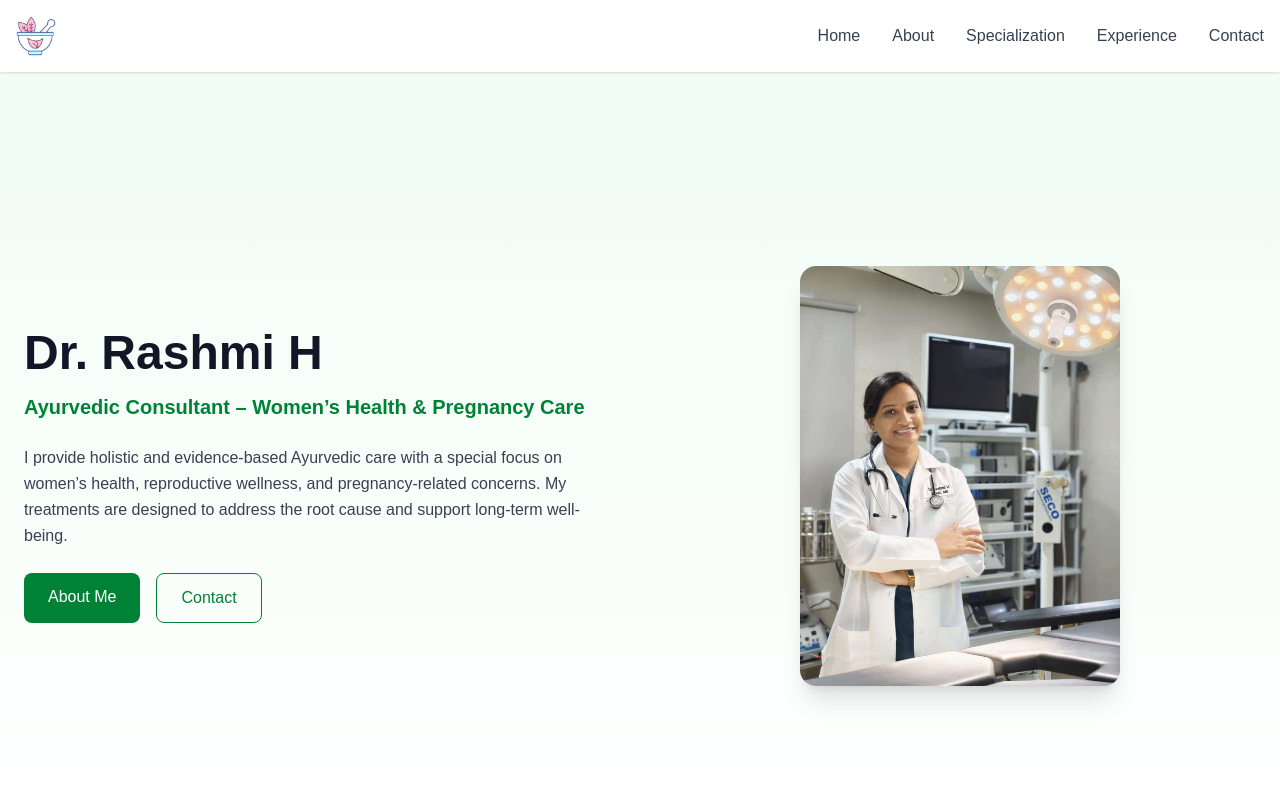
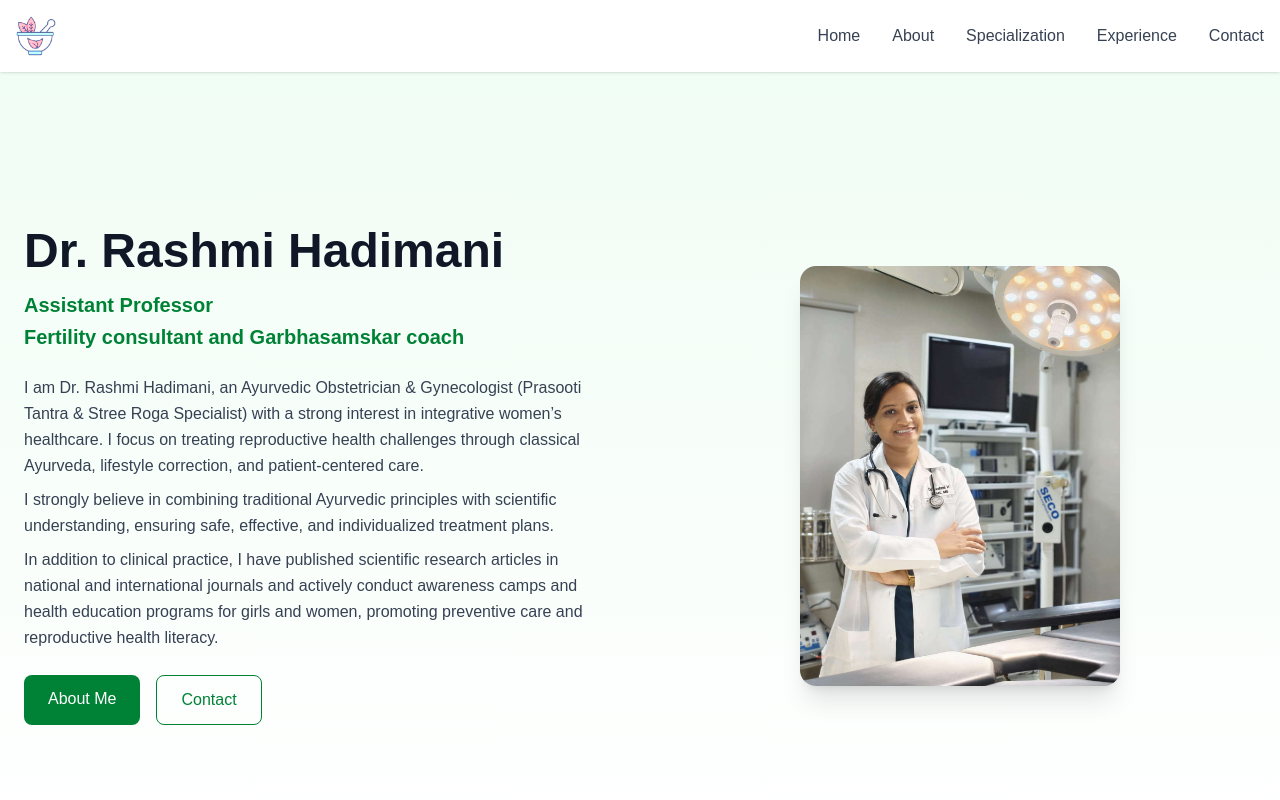
Before and after one commit to vineetrj4196/dr-rashmi-portfolio, a Next.js app: page / in a window 1280 px wide. Shown: the top 800 px of the page. Built offline with nearby package versions, Linux system fonts and the light colour scheme.

Commit message:
added the changes

```diff
--- a/app/components/AboutMe.jsx
+++ b/app/components/AboutMe.jsx
@@ -2,6 +2,7 @@
 
 import { useState } from "react";
 import Image from "next/image";
+import { Exo_2 } from "next/font/google";
 
 export default function AboutAccordion() {
   const [openIndex, setOpenIndex] = useState(0);
@@ -65,19 +66,17 @@ export default function AboutAccordion() {
             {openIndex === 1 && (
               <div className="px-6 pb-6 grid grid-cols-1 md:grid-cols-2 gap-6 items-center">
                 <Image
-                  src="/PCOD.jpg"
+                  src="/treat.jpg"
                   alt="Women health Ayurveda"
-                  width={400}
-                  height={300}
+                  width={350}
+                  height={450}
                   className="rounded-xl object-cover"
                 />
 
                 <p className="text-gray-700 leading-relaxed">
-                  My clinical practice involves treating conditions such as
-                  PCOS, infertility, ovarian cysts, menstrual irregularities,
-                  recurrent infections, hormonal imbalances, and
-                  pregnancy-related concerns. I focus on addressing the root
-                  cause rather than providing temporary symptom relief.
+                  My key areas of clinical expertise include infertility, PCOS,
+                  menstrual disorders, hormonal imbalance, preconception
+                  planning, and Garbhasanskar.
                 </p>
               </div>
             )}
--- a/app/components/Doctor-portfolio.js
+++ b/app/components/Doctor-portfolio.js
@@ -7,11 +7,11 @@ export default function DoctorPortfolio() {
         {/* Left Content */}
         <div>
           <h1 className="text-4xl font-bold text-gray-900 mb-4">
-            Dr. Rashmi H
+            Dr. Rashmi Hadimani
           </h1>
 
           <h2 className="text-lg font-semibold text-green-700 mb-6">
-            Ayurvedic Consultant – Prasooti Tantra & Stree Roga
+            Assistant professor Fertility consultant and Garbhasamskar coach
           </h2>
 
           <p className="text-gray-700 leading-relaxed mb-4">
--- a/app/page.js
+++ b/app/page.js
@@ -19,20 +19,35 @@ export default function Home() {
             {/* Left Content */}
             <div>
               <h1 className="text-4xl md:text-5xl font-bold text-gray-900 mb-4">
-                Dr. Rashmi H
+                Dr. Rashmi Hadimani
               </h1>
 
-              <h2 className="text-lg md:text-xl font-semibold text-green-700 mb-6">
-                Ayurvedic Consultant – Women’s Health & Pregnancy Care
+              <h2 className="text-lg md:text-xl font-semibold text-green-700 mb-6 flex flex-col gap-1">
+                Assistant Professor
+                <span>Fertility consultant and Garbhasamskar coach</span>
               </h2>
-
-              <p className="text-gray-700 leading-relaxed mb-6">
-                I provide holistic and evidence-based Ayurvedic care with a
-                special focus on women’s health, reproductive wellness, and
-                pregnancy-related concerns. My treatments are designed to
-                address the root cause and support long-term well-being.
-              </p>
-
+              <div className="flex flex-col gap-2">
+                <p className="text-gray-700 leading-relaxed ">
+                  I am Dr. Rashmi Hadimani, an Ayurvedic Obstetrician &
+                  Gynecologist (Prasooti Tantra & Stree Roga Specialist) with a
+                  strong interest in integrative women’s healthcare. I focus on
+                  treating reproductive health challenges through classical
+                  Ayurveda, lifestyle correction, and patient-centered care.
+                </p>
+                <p className="text-gray-700 leading-relaxed ">
+                  {" "}
+                  I strongly believe in combining traditional Ayurvedic
+                  principles with scientific understanding, ensuring safe,
+                  effective, and individualized treatment plans.
+                </p>
+                <p className="text-gray-700 leading-relaxed mb-6">
+                  In addition to clinical practice, I have published scientific
+                  research articles in national and international journals and
+                  actively conduct awareness camps and health education programs
+                  for girls and women, promoting preventive care and
+                  reproductive health literacy.
+                </p>
+              </div>
               <div className="flex flex-wrap gap-4">
                 <a
                   href="#about"
```
Also changed, not shown: public/treat.jpg (added).
